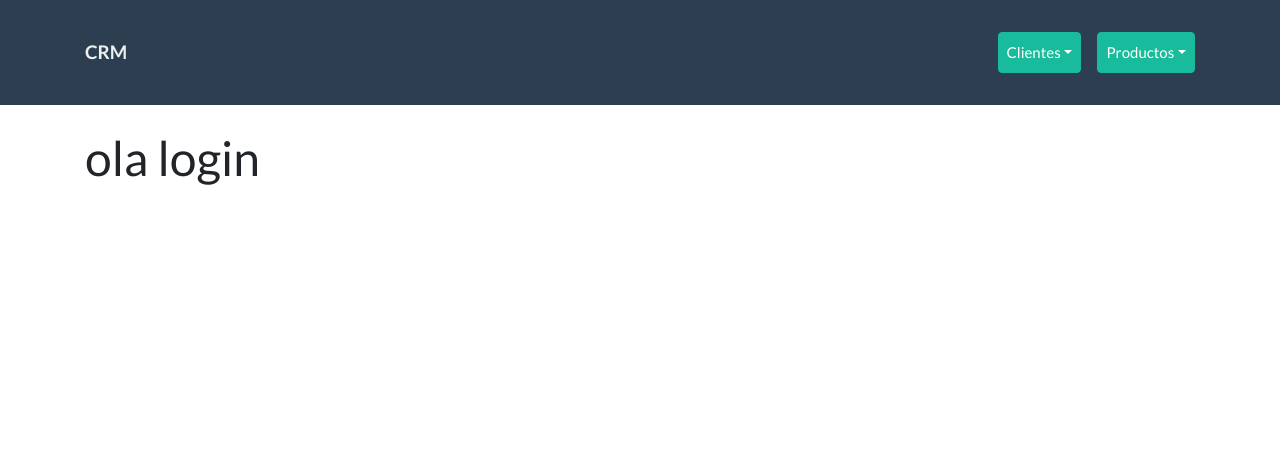
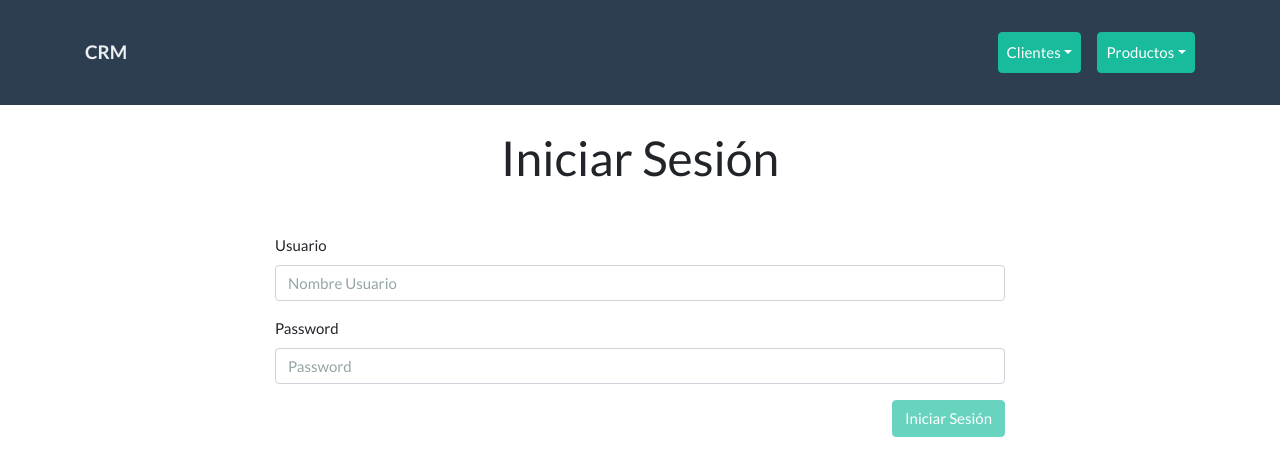
Before and after one commit to ErSulba/graphql-crm, a React (Create React App) app in the folder client/: page /login in a window 1280 px wide. Shown: the top 476 px of the page. Built offline with nearby package versions, Linux system fonts and the light colour scheme.

Commit message:
[client[ minimal login

```diff
--- a/client/src/components/Login/Login.js
+++ b/client/src/components/Login/Login.js
@@ -1,11 +1,86 @@
-import React from 'react'
+import React, { Fragment } from 'react'
+import { withRouter } from 'react-router-dom'
+import { Mutation } from 'react-apollo'
+import { AUTH_USER } from 'mutations'
+import { Formik, Field } from 'formik'
+import * as yup from 'yup'
+import CustomInput from 'components/Form/CustomInput'
 
-const Login = () => {
+const initialValues = {
+  usuario: '',
+  password: ''
+}
+
+const schema = yup.object({
+  user: yup.string().required('escriba su nombre de usuario'),
+  password: yup.string().required('escriba su contraseña')
+})
+
+const Login = props => {
   return (
-    <div>
-      <h1> ola login</h1>
-    </div>
+    <Fragment>
+      <h1 className='text-center mb-5'>Iniciar Sesión</h1>
+      <div className='row  justify-content-center'>
+        <Mutation
+          mutation={AUTH_USER}
+          onCompleted={data => console.log(data, 'token')}
+        >
+          {(authUser, { loading, error, data }) => {
+            return (
+              <Formik initialValues={initialValues} validationSchema={schema}>
+                {({
+                  errors,
+                  touched,
+                  values: { user, password },
+                  isValid,
+                  isSubmitting
+                }) => (
+                  <form
+                    onSubmit={e => {
+                      e.preventDefault()
+                      authUser({ variables: { user, password } })
+                    }}
+                    className='col-md-8'
+                  >
+                    {/* {error && <Error error={error} />} */}
+
+                    <div className='form-group'>
+                      <label>Usuario</label>
+                      <Field
+                        type='text'
+                        name='user'
+                        className='form-control'
+                        placeholder='Nombre Usuario'
+                        component={CustomInput}
+                      />
+                    </div>
+                    <div className='form-group'>
+                      <label>Password</label>
+                      <Field
+                        type='password'
+                        name='password'
+                        className='form-control'
+                        placeholder='Password'
+                        component={CustomInput}
+                      />
+                    </div>
+
+                    <button
+                      disabled={loading || !isValid || isSubmitting}
+                      type='submit'
+                      className='btn btn-success float-right'
+                    >
+                      Iniciar Sesión
+                    </button>
+                  </form>
+                )}
+              </Formik>
+            )
+          }}
+        </Mutation>
+      </div>
+    </Fragment>
   )
 }
 
-export default Login
+export default withRouter(Login)
--- a/client/src/mutations/index.js
+++ b/client/src/mutations/index.js
@@ -74,3 +74,10 @@ export const CREATE_USER = gql`
     createUser(user: $user, password: $password)
   }
 `
+export const AUTH_USER = gql`
+  mutation authUser($user: String!, $password: String!) {
+    authUser(user: $user, password: $password) {
+      token
+    }
+  }
+`
```
